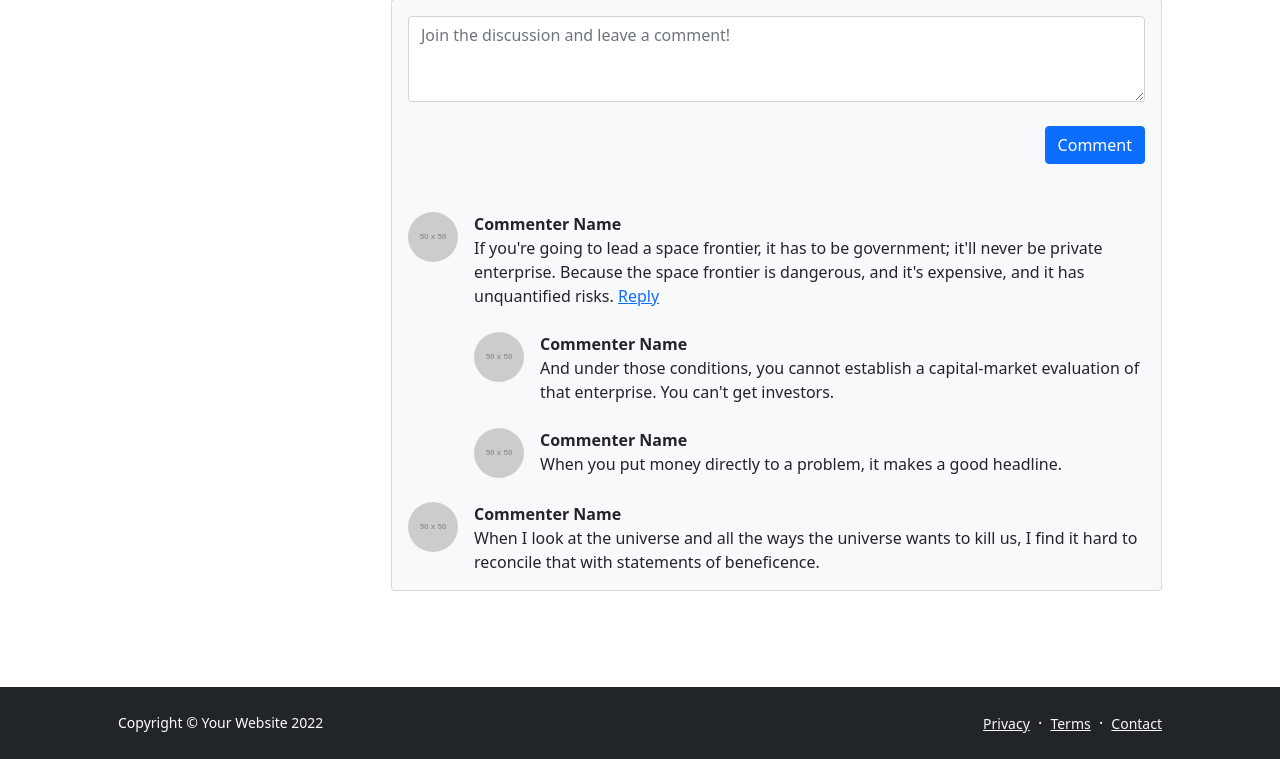
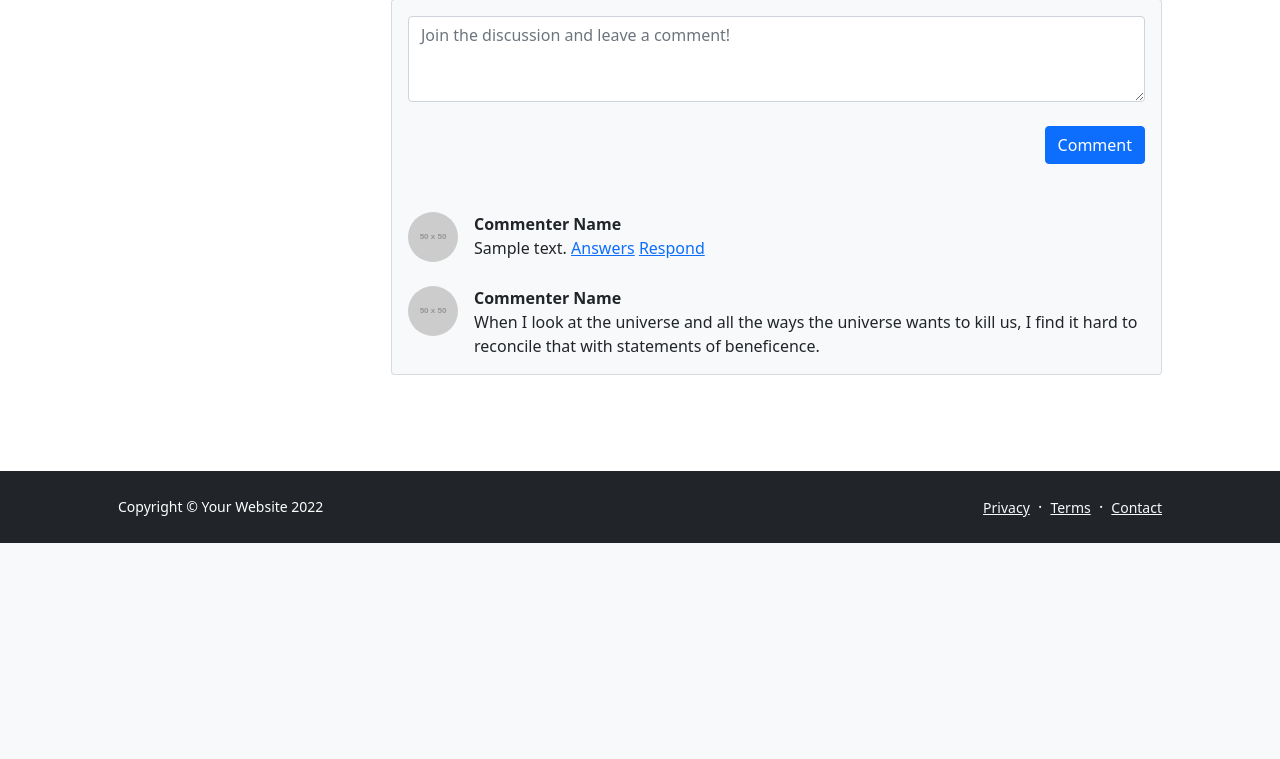
Before and after one commit to jorge-armando-navarro-flores/deviceshop, a Flask app: page /blog-post/1 in a window 1280 px wide. Shown: the part 747-1506 px from the top of the page. After the commit the page ends 1290 px from the top, so only its background shows below. Run offline with Flask 2, Linux system fonts and the light colour scheme; tables that the repository leaves empty hold one stand-in row (values such as "Sample post"); grey boxes labelled with a size stand in for pictures from a placeholder-image service; some libraries are stand-ins or nearby versions.

Commit message:
post comments

```diff
--- a/main.py
+++ b/main.py
@@ -141,22 +141,19 @@ def blog_home():
 
 @app.route("/blog-post/<int:post_id>", methods=["GET", "POST"])
 def blog_post(post_id):
-    form = CommentForm()
+
     requested_post = BlogPost.query.get(post_id)
-    if form.validate_on_submit():
-        if not current_user.is_authenticated:
-            flash("You need to login or register to comment.")
-            return redirect(url_for("login"))
-
+    if request.method == "POST":
+        print("post")
         new_comment = Comment(
-            text=form.comment_text.data,
+            text=request.form.get('comment-text'),
             comment_author=current_user,
             parent_post=requested_post
         )
         db.session.add(new_comment)
         db.session.commit()
 
-    return render_template("blog-post.html", post=requested_post, form=form)
+    return render_template("blog-post.html", post=requested_post)
 
 
 @app.route("/portfolio-overview")
--- a/templates/blog-post.html
+++ b/templates/blog-post.html
@@ -51,18 +51,18 @@
                     <div class="card bg-light">
                         <div class="card-body">
                             <!-- Comment form-->
-                            <form class="mb-4"><textarea class="form-control" rows="3"
+                            <form class="mb-4" action="{{ url_for('blog_post', post_id=post.id) }}" method="post">
+                                <textarea name="comment-text" class="form-control" rows="3"
                                           placeholder="Join the discussion and leave a comment!"></textarea>
-                            </form>
                                 {% if current_user.is_authenticated: %}
-                            <div class="clearfix mb-4">
-                                <a class="btn btn-primary float-end" href="{{ pass }}">Comment</a>
+                                <div class="clearfix mt-4">
+                                    <button type="submit" class="btn btn-primary float-end" href="{{ pass }}">Comment</button>
                                 </div>
 
                                 {% else: %}
 
                                 <!-- Button trigger modal -->
-                            <div class="clearfix mb-4">
+                                <div class="clearfix mt-4">
                                     <button type="button" class="btn btn-primary float-end mb-4" data-bs-toggle="modal"
                                             data-bs-target="#staticBackdrop">
                                         Comment
@@ -70,18 +70,25 @@
                                 </div>
 
                                 {% endif %}
+                            </form>
 
+                            {% for comment in post.comments %}
                             <!-- Comment with nested comments-->
                                 <div class="d-flex mb-4">
+
                                     <!-- Parent comment-->
                                     <div class="flex-shrink-0"><img class="rounded-circle"
                                                                     src="https://dummyimage.com/50x50/ced4da/6c757d.jpg"
                                                                     alt="..."/></div>
                                     <div class="ms-3">
                                         <div class="fw-bold">Commenter Name</div>
-                                    If you're going to lead a space frontier, it has to be government; it'll never be
-                                    private enterprise. Because the space frontier is dangerous, and it's expensive, and
-                                    it has unquantified risks. <a href="">Reply</a>
+                                        {{ comment.text }} <a data-bs-toggle="collapse" href="#collapseComments{{ comment.id }}"
+                                                                      role="button" aria-expanded="false"
+                                                                      aria-controls="collapseComments{{ comment.id }}">Answers</a>
+                                        <a data-bs-toggle="collapse" href="#collapseRespond{{ comment.id }}"
+                                           role="button" aria-expanded="false"
+                                           aria-controls="collapseRespond{{ comment.id }}">Respond</a>
+                                        <div class="collapse" id="collapseComments{{ comment.id }}">
                                             <!-- Child comment 1-->
                                             <div class="d-flex mt-4">
                                                 <div class="flex-shrink-0"><img class="rounded-circle"
@@ -89,7 +96,8 @@
                                                                                 alt="..."/></div>
                                                 <div class="ms-3">
                                                     <div class="fw-bold">Commenter Name</div>
-                                            And under those conditions, you cannot establish a capital-market evaluation
+                                                    And under those conditions, you cannot establish a capital-market
+                                                    evaluation
                                                     of that enterprise. You can't get investors.
                                                 </div>
                                             </div>
@@ -104,7 +112,16 @@
                                                 </div>
                                             </div>
                                         </div>
+
+                                        <div class="collapse" id="collapseRespond{{ comment.id }}">
+                                            <form class="m-4"><textarea class="form-control" rows="3"
+                                                                        placeholder="Respond to commenter name"></textarea>
+                                            </form>
                                         </div>
+
+                                    </div>
+                                </div>
+                            {% endfor %}
                             <!-- Single comment-->
                             <div class="d-flex">
                                 <div class="flex-shrink-0"><img class="rounded-circle"
```
Lines whose indentation alone changed are shown as unchanged.
